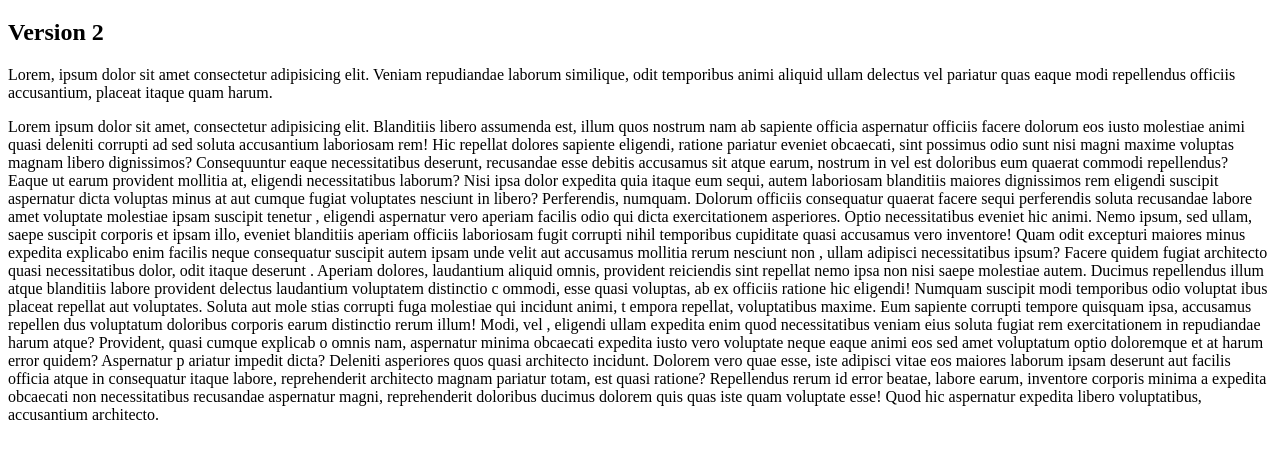
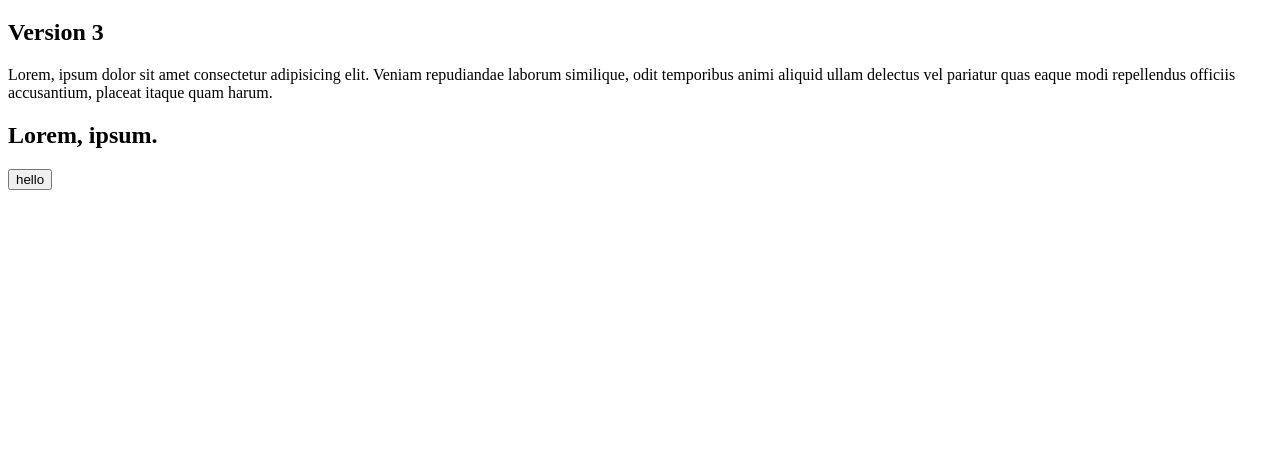
Before and after one commit to malicktall/dabrunsh.github.io, a plain HTML site: page index.html in a window 1280 px wide. Shown: the part 61-520 px from the top of the page. Drawn offline with Linux system fonts and the light colour scheme.

Commit message:
deuxieme commit

```diff
--- a/index.html
+++ b/index.html
@@ -8,7 +8,7 @@
 </head>
 <body>
     <h1>COURS GITHUB</h1>
-    <h2>Version 2</h2>
+    <h2>Version 3</h2>
 
     <p>Lorem, ipsum dolor sit amet consectetur adipisicing elit.
         Veniam repudiandae laborum similique, odit temporibus animi aliquid
@@ -16,54 +16,8 @@
          officiis accusantium, placeat itaque quam harum.
     </p>
 
-    <p>Lorem ipsum dolor sit amet, consectetur adipisicing elit.
-         Blanditiis libero assumenda est, illum quos nostrum nam ab sapiente
-          officia aspernatur officiis facere dolorum eos iusto molestiae animi
-          quasi deleniti corrupti ad sed soluta accusantium laboriosam rem! Hic
-           repellat dolores sapiente eligendi, ratione pariatur eveniet obcaecati,
-            sint possimus odio sunt nisi magni maxime voluptas magnam libero
-            dignissimos? Consequuntur eaque necessitatibus deserunt, recusandae esse
-             debitis accusamus sit atque earum, nostrum in vel est doloribus eum
-             quaerat commodi repellendus? Eaque ut earum provident mollitia at,
-             eligendi necessitatibus laborum? Nisi ipsa dolor expedita quia itaque
-             eum sequi, autem laboriosam blanditiis maiores dignissimos rem eligendi
-              suscipit aspernatur dicta voluptas minus at aut cumque fugiat
-              voluptates nesciunt in libero? Perferendis, numquam. Dolorum
-               officiis consequatur quaerat facere sequi perferendis soluta
-               recusandae labore amet voluptate molestiae ipsam suscipit tenetur
-               , eligendi aspernatur vero aperiam facilis odio qui dicta
-               exercitationem asperiores. Optio necessitatibus eveniet hic
-               animi. Nemo ipsum, sed ullam, saepe suscipit corporis et ipsam
-                illo, eveniet blanditiis aperiam officiis laboriosam fugit
-                corrupti nihil temporibus cupiditate quasi accusamus vero
-                inventore! Quam odit excepturi maiores minus expedita
-                explicabo enim facilis neque consequatur suscipit autem
-                 ipsam unde velit aut accusamus mollitia rerum nesciunt non
-                 , ullam adipisci necessitatibus ipsum? Facere quidem fugiat
-                  architecto quasi necessitatibus dolor, odit itaque deserunt
-                . Aperiam dolores, laudantium aliquid omnis, provident
-                 reiciendis sint repellat nemo ipsa non nisi saepe molestiae
-              autem. Ducimus repellendus illum atque blanditiis labore
-                  provident delectus laudantium voluptatem distinctio c
-                       ommodi, esse quasi voluptas, ab ex officiis ratione hic
-                  eligendi! Numquam suscipit modi temporibus odio voluptat
-                        ibus placeat repellat aut voluptates. Soluta aut mole
-                        stias corrupti fuga molestiae qui incidunt animi, t
-                    empora repellat, voluptatibus maxime. Eum sapiente
-                  corrupti tempore quisquam ipsa, accusamus repellen
-                 dus voluptatum doloribus corporis earum distinctio rerum illum! Modi, vel
-                 , eligendi ullam expedita enim quod necessitatibus veniam eius soluta fugiat
-                     rem exercitationem in repudiandae harum atque? Provident, quasi cumque explicab
-                    o omnis nam, aspernatur minima obcaecati expedita iusto vero voluptate neque eaque
-                    animi eos sed amet voluptatum optio doloremque et at harum error quidem? Aspernatur p
-                      ariatur impedit dicta? Deleniti asperiores quos quasi architecto incidunt. Dolorem vero quae esse,
-                   iste adipisci vitae eos maiores laborum ipsam deserunt aut facilis officia atque in consequatur
-                    itaque labore, reprehenderit architecto magnam pariatur totam, est quasi ratione? Repellendus rerum
-                     id error beatae, labore earum,
-                     inventore corporis minima a expedita obcaecati non necessitatibus recusandae aspernatur magni,
-                   reprehenderit doloribus ducimus dolorem quis quas iste quam voluptate esse! Quod hic aspernatur
-                expedita libero voluptatibus, accusantium architecto.
+    <h2>Lorem, ipsum.</h2>
 
-    </p>
+    <input type="button" value="hello">
 </body>
 </html>
```
